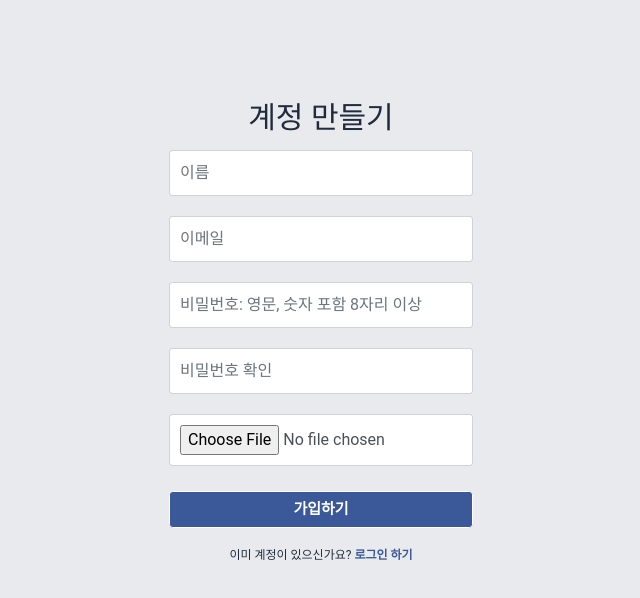
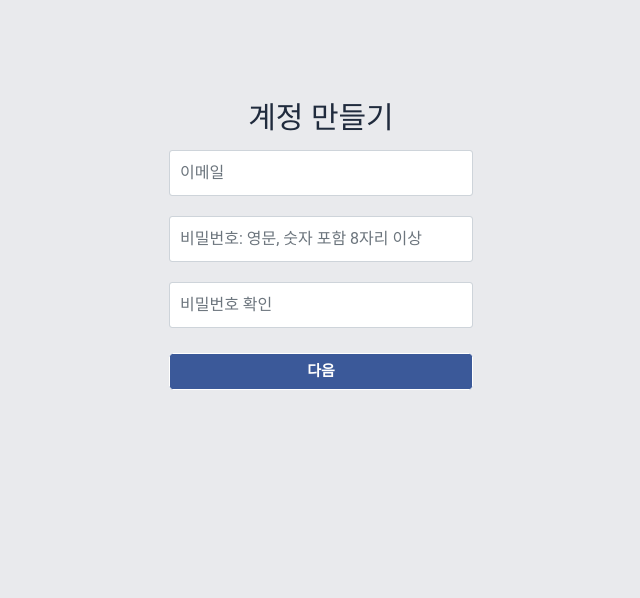
Before and after one commit to da0lee/prgrms_react_facebook, a React (Vite) app: page /signup in a window 1280 px wide. Shown: the top 598 px of the page, without its empty margins (319-959 px from the left). Built offline with nearby package versions, Linux system fonts and the light colour scheme; the HTML template or start-up script is replaced by a standard one.

Commit message:
Refactor: users, error로 state 정리

```diff
--- a/src/pages/SignUp/EmailPwForm.js
+++ b/src/pages/SignUp/EmailPwForm.js
@@ -1,38 +1,14 @@
-import React, { useState, useRef } from 'react';
-import { valEmail, valPw, valPwCheck, STEPS } from '../../utils/helper';
+import React from 'react';
+import { STEPS } from '../../utils/helper';
 
-const EmailPasswordForm = ({ setStep, history }) => {
-  const [email, setEmail] = useState('');
-  const [password, setPassword] = useState('');
-  const [passwordCheck, setPasswordCheck] = useState('');
-
-  const [errEmail, setErrEmail] = useState(true);
-  const [errPassword, setErrPassword] = useState(true);
-  const [errpasswordCheck, setErrPasswordCheck] = useState(true);
-
-  const refPassword = useRef(null);
-
-  const handleChange = (e) => {
-    const { name, value } = e.target;
-    switch (name) {
-      case 'email':
-        return [setEmail(value), setErrEmail(valEmail(value))];
-
-      case 'password':
-        return [setPassword(value), setErrPassword(valPw(value))];
-
-      case 'password-check':
-        return [setPasswordCheck(value), setErrPasswordCheck(valPwCheck(refPassword.current.value, value))];
-
-      default:
-        break;
-    }
-  };
+const EmailPasswordForm = ({ setStep, users, errors, onChangeUsers }) => {
+  const { email, password, passwordCheck } = users;
 
   const handleSubmit = (e) => {
     e.preventDefault();
 
-    if (errEmail && errPassword && errpasswordCheck) {
+    if (errors.email && errors.password && errors.passwordCheck) {
+      console.log('가입');
       setStep(STEPS.PROFILE);
     }
   };
@@ -45,10 +21,10 @@ const EmailPasswordForm = ({ setStep, history }) => {
           placeholder="이메일"
           name="email"
           value={email}
-          onChange={handleChange}
+          onChange={onChangeUsers}
           required
         />
-        <span className={errEmail ? 'err' : 'err on'}>유효한 이메일이 아닙니다.</span>
+        <span className={errors.email ? 'err' : 'err on'}>유효한 이메일이 아닙니다.</span>
       </div>
       <div className="input-and-err">
         <input
@@ -57,23 +33,22 @@ const EmailPasswordForm = ({ setStep, history }) => {
           placeholder="비밀번호: 영문, 숫자 포함 8자리 이상"
           name="password"
           value={password}
-          onChange={handleChange}
-          ref={refPassword}
+          onChange={onChangeUsers}
           required
         />
-        <span className={errPassword ? 'err' : 'err on'}>영문, 숫자를 포함해 8자리 이상 입력하세요.</span>
+        <span className={errors.password ? 'err' : 'err on'}>영문, 숫자를 포함해 8자리 이상 입력하세요.</span>
       </div>
       <div className="input-and-err">
         <input
           type="password"
           className="form-control"
           placeholder="비밀번호 확인"
-          name="password-check"
+          name="passwordCheck"
           value={passwordCheck}
-          onChange={handleChange}
+          onChange={onChangeUsers}
           required
         />
-        <span className={errpasswordCheck ? 'err' : 'err on'}>비밀번호가 일치하지 않습니다.</span>
+        <span className={errors.passwordCheck ? 'err' : 'err on'}>비밀번호가 일치하지 않습니다.</span>
       </div>
 
       <button className="btn btn-lg btn-primary btn-block" type="submit">
--- a/src/pages/SignUp/SignUp.js
+++ b/src/pages/SignUp/SignUp.js
@@ -1,45 +1,36 @@
-import React, { useState, useCallback, useRef } from 'react';
-import { Link } from 'react-router-dom';
-import { valEmail, valPw, valPwCheck } from '../../utils/helper';
+import React, { useState } from 'react';
+import { STEPS, validate } from '../../utils/helper';
 import apis from '../../service/apis/index';
-
-const defaultProfileImage = 'https://slcp.lk/wp-content/uploads/2020/02/no-profile-photo.png';
-const fileReader = new FileReader();
+import EmailPwForm from './EmailPwForm';
+import ProfileForm from './ProfileForm';
 
 const SignUp = ({ history }) => {
-  const [userName, setUserName] = useState('');
-  const [email, setEmail] = useState('');
-  const [password, setPassword] = useState('');
-  const [passwordCheck, setPasswordCheck] = useState('');
-  const [profileImage, setProfileImage] = useState(defaultProfileImage);
+  const [users, setUsers] = useState({
+    email: '',
+    password: '',
+    passwordCheck: '',
+    name: '',
+    profileImage: 'https://slcp.lk/wp-content/uploads/2020/02/no-profile-photo.png',
+  });
+  const [errors, setErrors] = useState({
+    email: true,
+    password: true,
+    passwordCheck: true,
+  });
 
-  const [errEmail, setErrEmail] = useState(true);
-  const [errPassword, setErrPassword] = useState(true);
-  const [errpasswordCheck, setErrPasswordCheck] = useState(true);
+  const handleChangeUsers = (e) => {
+    const { name, value } = e.target;
+    console.log('네임벨류' + name, value);
 
-  const refPassword = useRef(null);
+    const isTrue = validate(name, value, users);
+    console.log('isTrue : ', isTrue);
+    setErrors((prevState) => ({
+      ...prevState,
+      [name]: isTrue,
+    }));
 
-  const handleChange = (e) => {
-    const { name, value } = e.target;
-    switch (name) {
-      case 'user-name':
-        return [setUserName(value)];
-      case 'email':
-        return [setEmail(value), setErrEmail(valEmail(value))];
-
-      case 'password':
-        return [setPassword(value), setErrPassword(valPw(value))];
-
-      case 'password-check':
-        return [setPasswordCheck(value), setErrPasswordCheck(valPwCheck(refPassword.current.value, value))];
-
-      default:
-        break;
-    }
-  };
-
-  const handleFileChange = useCallback(
-    (e) => {
+    if (name === 'profileImage') {
+      const fileReader = new FileReader();
       const file = e.target.files[0];
       if (!file.type.includes('image')) {
         e.preventDefault();
@@ -47,31 +38,30 @@ const SignUp = ({ history }) => {
         throw new Error('이미지 파일만 업로드해주세요');
       }
       fileReader.onload = ({ target }) => {
-        setProfileImage(target.result); // 이미지 url 변경
+        setUsers((prevState) => ({
+          ...prevState,
+          [name]: target.result,
+        }));
       };
-      fileReader.readAsDataURL(file);
-    },
-    [fileReader, setProfileImage, profileImage]
-  );
+      // fileReader.readAsDataURL(file);
+    } else {
+      setUsers((prevState) => ({
+        ...prevState,
+        [name]: value,
+      }));
+    }
+  };
 
-  const handleSubmit = async (e) => {
-    console.log(email, password, profileImage, userName);
+  const handleSubmitUsers = async (e) => {
     e.preventDefault();
 
-    if (errEmail && errPassword && errpasswordCheck) {
-      // apis.usersApi.signUp({
-      //   principal: email,
-      //   credentials: password,
-      //   name,
-      //   profileImage,
-      // });
-
+    if (errors.email && errors.password && errors.passwordCheck) {
       try {
         await apis.usersApi.signUp({
-          principal: email,
-          credentials: password,
-          name: userName,
-          profileImage,
+          principal: users.email,
+          credentials: users.password,
+          name: users.name,
+          profileImage: users.profileImage,
         });
         alert('가입 되었습니다.');
         history.push('/');
@@ -81,72 +71,31 @@ const SignUp = ({ history }) => {
     }
   };
 
+  const renderForm = () => {
+    switch (step) {
+      case STEPS.EMAIL_PASSWORD:
+        return <EmailPwForm setStep={setStep} users={users} errors={errors} onChangeUsers={handleChangeUsers} />;
+      case STEPS.PROFILE:
+        return (
+          <ProfileForm
+            setStep={setStep}
+            users={users}
+            errors={errors}
+            onChangeUsers={handleChangeUsers}
+            onSubmitUsers={handleSubmitUsers}
+            history={history}
+          />
+        );
+    }
+  };
+
+  const [step, setStep] = useState(STEPS.EMAIL_PASSWORD);
+
   return (
     <>
+      <div className="signup container">
         <h1 className="text-center">계정 만들기</h1>
-      <form className="signup container" onSubmit={handleSubmit}>
-        <input
-          type="text"
-          className="form-control"
-          placeholder="이름"
-          name="user-name"
-          value={userName}
-          onChange={handleChange}
-          required
-        />
-        <div className="input-and-err">
-          <input
-            className="form-control"
-            placeholder="이메일"
-            name="email"
-            value={email}
-            onChange={handleChange}
-            required
-          />
-          <span className={errEmail ? 'err' : 'err on'}>유효한 이메일이 아닙니다.</span>
-        </div>
-        <div className="input-and-err">
-          <input
-            type="password"
-            className="form-control"
-            placeholder="비밀번호: 영문, 숫자 포함 8자리 이상"
-            name="password"
-            value={password}
-            onChange={handleChange}
-            ref={refPassword}
-            required
-          />
-          <span className={errPassword ? 'err' : 'err on'}>영문, 숫자를 포함해 8자리 이상 입력하세요.</span>
-        </div>
-        <div className="input-and-err">
-          <input
-            type="password"
-            className="form-control"
-            placeholder="비밀번호 확인"
-            name="password-check"
-            value={passwordCheck}
-            onChange={handleChange}
-            required
-          />
-          <span className={errpasswordCheck ? 'err' : 'err on'}>비밀번호가 일치하지 않습니다.</span>
-        </div>
-        <input
-          type="file"
-          className="form-control"
-          placeholder="Profile"
-          accept="image/*"
-          onChange={handleFileChange}
-        />
-        <button className="btn btn-lg btn-primary btn-block" type="submit">
-          가입하기
-        </button>
-      </form>
-      <p className="text-help text-center">
-        이미 계정이 있으신가요?{' '}
-        <Link className="text-center login-here" to="/login">
-          로그인 하기
-        </Link>
-      </p>
+        {renderForm()}
 
         <style jsx global>{`
           .signup form {
@@ -191,6 +140,7 @@ const SignUp = ({ history }) => {
             display: block;
           }
         `}</style>
+      </div>
     </>
   );
 };
--- a/src/utils/Helper.js
+++ b/src/utils/Helper.js
@@ -56,3 +56,21 @@ export const valPw = (pw) => {
 export const valPwCheck = (pw, checkedPw) => {
   if (pw === checkedPw) return true;
 };
+// Validattion
+export const validate = (name, value, users) => {
+  if (name === 'email') {
+    if (value.length === 0 || value.includes('@')) {
+      return true;
+    }
+  } else if (name === 'password') {
+    const numbers = /[0-9]/;
+    const spellings = /[a-zA-Z]/;
+    if ((numbers.test(value) && spellings.test(value) && value.length >= 8) || value.length === 0) {
+      return true;
+    }
+  } else if (name === 'passwordCheck') {
+    if (users.password === value) return true;
+  } else {
+    return false;
+  }
+};
```
Also changed, not shown: src/pages/SignUp/ProfileForm.js (+9 -54 lines). Lines whose indentation alone changed are shown as unchanged.
